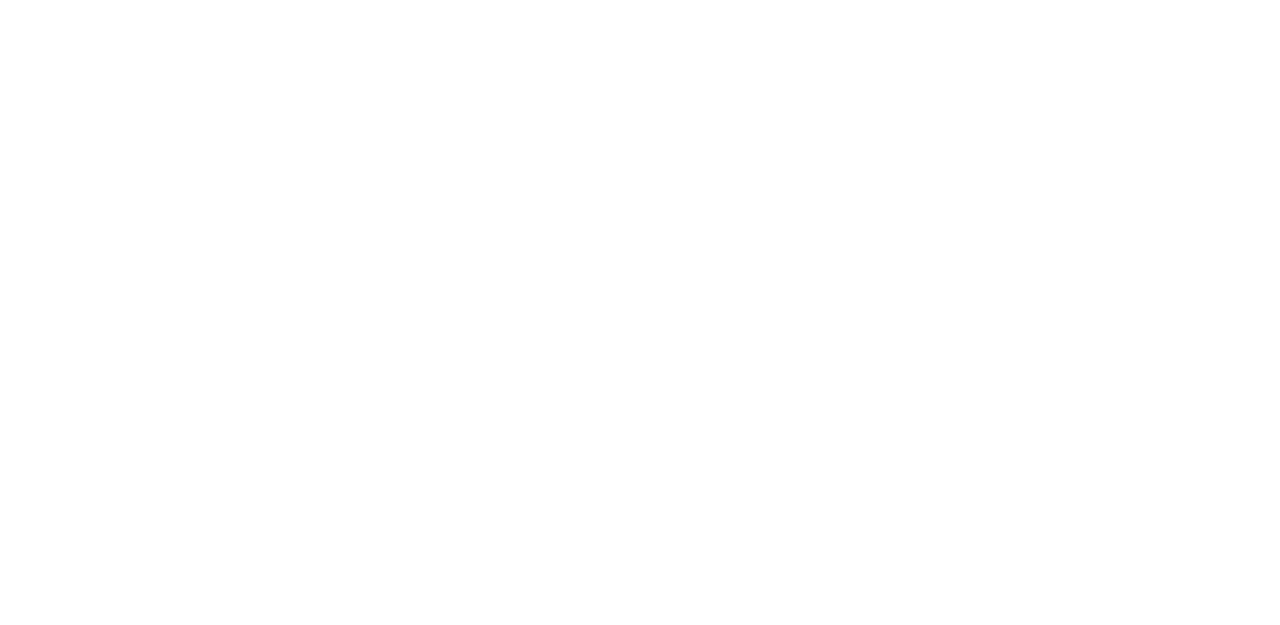
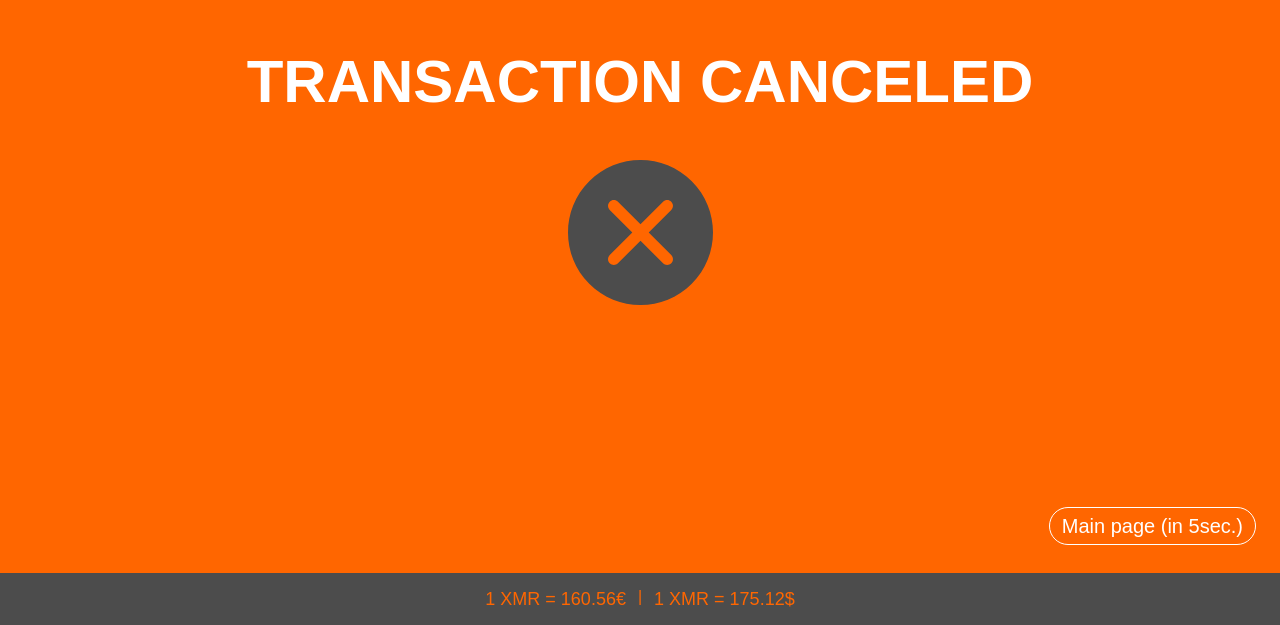
Before and after one commit to monero-atm/atm-web, a Vue app: page /cancel in a window 1280 px wide. Before the commit this address had no page. Shown: the part 175-800 px from the top of the page. Built offline with nearby package versions, Linux system fonts and the light colour scheme.

Commit message:
Implement CancelView.vue

```diff
--- a/src/layouts/StackedLayout.vue
+++ b/src/layouts/StackedLayout.vue
@@ -1,11 +1,16 @@
 <script lang="ts" setup>
+import { computed } from 'vue'
+import { useRoute } from 'vue-router'
 import GlobalHeader from '../components/GlobalHeader.vue'
 import GlobalFooter from '../components/GlobalFooter.vue'
+
+const route = useRoute()
+const showHeader = computed(() => !route.meta.hideHeader)
 </script>
 
 <template>
   <div class="flex flex-col min-h-screen min-w-screen">
-    <GlobalHeader />
+    <GlobalHeader v-if="showHeader" />
     <RouterView class="h-full flex-grow px-1 py-2" />
     <GlobalFooter />
   </div>
--- a/src/router/index.ts
+++ b/src/router/index.ts
@@ -22,6 +22,12 @@
           path: '/payment',
           name: 'Payment',
           component: () => import('../views/PaymentView.vue')
+        },
+        {
+          path: '/cancel',
+          name: 'Cancel',
+          component: () => import('../views/CancelView.vue'),
+          meta: { hideHeader: true }
         }
       ]
     }
--- /dev/null
+++ b/src/views/CancelView.vue
@@ -0,0 +1,36 @@
+<script setup lang="ts">
+import { RouterLink, useRouter } from 'vue-router'
+import { ref, onUnmounted } from 'vue'
+
+let seconds = ref(Number(10))
+const router = useRouter();
+
+const intervalId = setInterval(() => {
+  seconds.value--;
+  if (seconds.value === 0) {
+    clearInterval(intervalId);
+    router.push('/');
+  }
+}, 1000);
+
+onUnmounted(() => {
+  clearInterval(intervalId);
+});
+</script>
+
+<template>
+  <div class="flex flex-col bg-monero-orange">
+    <div class="flex flex-col flex-grow justify-center gap-3 items-center">
+      <p class="text-6xl text-center font-black text-white m-9">TRANSACTION CANCELED</p>
+      <img class="max-w-33 max-h-48" src="../assets/vectorcancel-x.svg" alt="Arrow pointing upwards">
+    </div>
+    <div class="flex justify-end items-center m-5">
+      <RouterLink
+        class="hover:brightness-90 rounded-3xl bg-monero-orange border border-white py-1 px-3 text-xl text-white"
+        to="/">
+        Main page (in {{ seconds }}sec.)</RouterLink>
+
+    </div>
+
+  </div>
+</template>
--- a/src/views/HomeView.vue
+++ b/src/views/HomeView.vue
@@ -5,9 +5,9 @@
 <template>
   <div class="flex flex-col justify-center">
     <div class="flex flex-col items-center">
-      <p class="text-6xl font-black text-monero-grey m-9">Scan the QR code to begin</p>
+      <p class="text-6xl text-center font-black text-monero-grey m-9">Scan the QR code to begin</p>
       <img class="max-w-33 max-h-48" src="../assets/Groupmonero-arrow.svg" alt="Arrow pointing upwards">
-      <p class="text-lg font-semibold text-monero-grey m-3">Find the camera above the screen</p>
+      <p class="text-lg text-center font-semibold text-monero-grey m-3">Find the camera above the screen</p>
     </div>
     <div class="flex justify-center">
       <RouterLink class="hover:bg-opacity-75 rounded-3xl bg-monero-orange py-2 px-5 text-2xl text-white min-w-50 m-10"
--- a/src/views/PaymentView.vue
+++ b/src/views/PaymentView.vue
@@ -10,7 +10,8 @@
     </div>
     <div class="flex justify-between items-center m-5">
       <RouterLink
-        class="hover:brightness-90 rounded-3xl bg-white border border-black py-1 px-3 text-xl text-monero-grey" to="/">
+        class="hover:brightness-90 rounded-3xl bg-white border border-black py-1 px-3 text-xl text-monero-grey"
+        to="/cancel">
         Cancel
       </RouterLink>
       <RouterLink class="hover:bg-opacity-75 rounded-3xl bg-monero-orange py-1 px-3 text-xl text-white" to="/payment">
```
Also changed, not shown: src/assets/Vectorcancel-x.svg (added).
